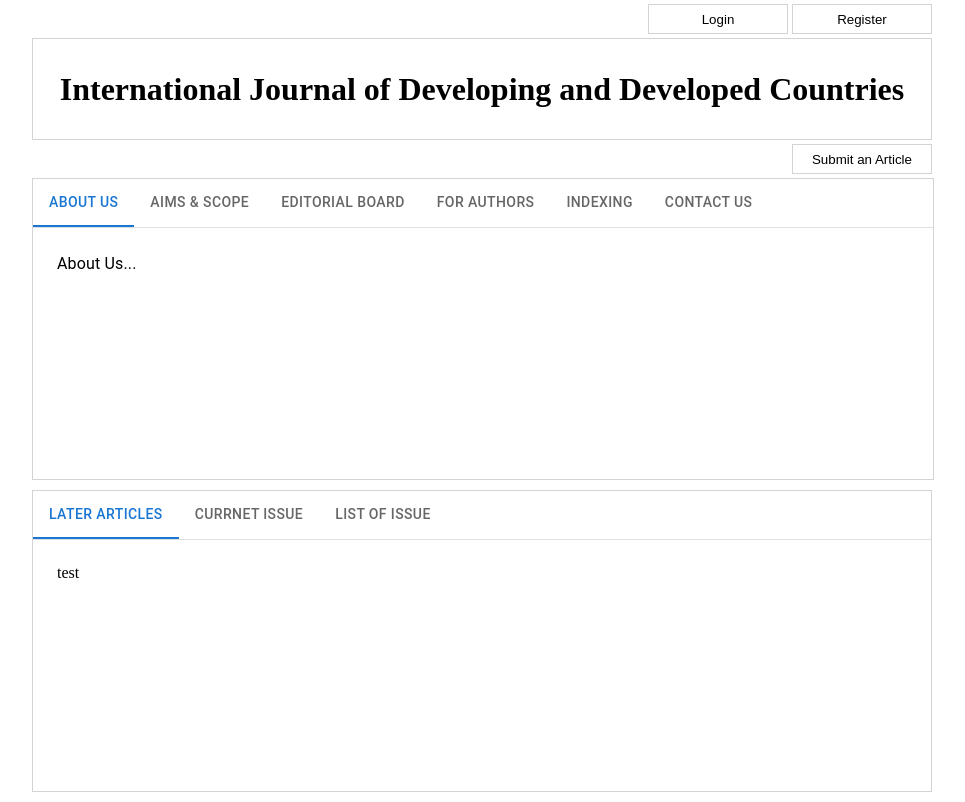
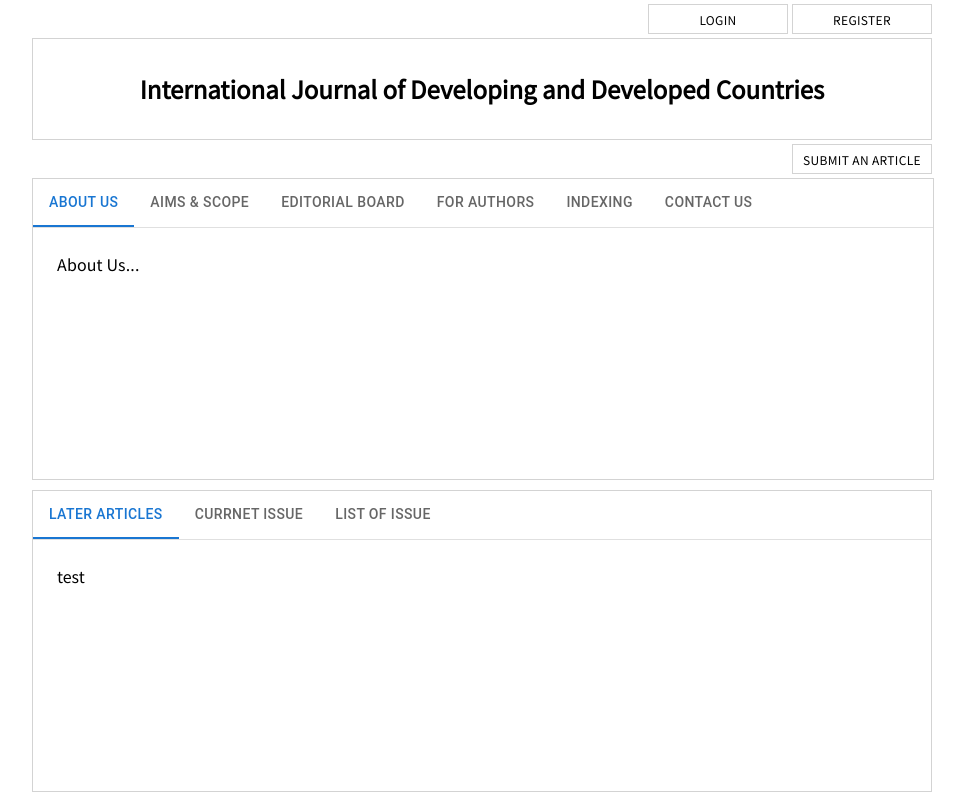
Before and after one commit to mulmuri/International-Journal-of-Developing-and-Developed-Countries, a React app: page / in a window 1280 px wide. Shown: the whole page, without its empty margins (158-1123 px from the left). Built offline with nearby package versions, Linux system fonts and the light colour scheme.

Commit message:
add butt

```diff
--- a/public/index.html
+++ b/public/index.html
@@ -24,6 +24,13 @@
       work correctly both with client-side routing and a non-root public URL.
       Learn how to configure a non-root public URL by running `npm run build`.
     -->
+<!--
+    <link rel="preconnect" href="https://fonts.googleapis.com">
+    <link rel="preconnect" href="https://fonts.gstatic.com" crossorigin>
+-->
+
+    <link href="https://fonts.googleapis.com/css2?family=Noto+Sans+KR&display=swap" rel="stylesheet">
+
     <title>International Journal of Developing and Developed Countries</title>
   </head>
   <body>
--- a/src/Header.js
+++ b/src/Header.js
@@ -4,7 +4,7 @@ import React from 'react';
 export default function Header() {
     return (
         <div className="header">
-            <h1> International Journal of Developing and Developed Countries </h1>
+            <h2> International Journal of Developing and Developed Countries </h2>
         </div>
     )
 }
--- a/src/LoginBar.js
+++ b/src/LoginBar.js
@@ -1,10 +1,31 @@
 import React from 'react';
+import { Button } from '@mui/material';
 
 export default function LoginBar() {
     return (
         <div className="bar">
-            <button variant="outlined" className="myButton">Login</button>
-            <button variant="outlined" className="myButton">Register</button>
+            <Button style={{
+                margin: "4px",
+                marginRight: "0px",
+                height: "30px",
+                width: "140px",
+                fontSize: "12px",
+                color: "black",
+                borderRadius: "0px",
+                border: "lightgray 1px solid",
+                fontFamily: "'Noto Sans KR', sans-serif"
+            }} >Login</Button>
+            <Button style={{
+                margin: "4px",
+                marginRight: "0px",
+                height: "30px",
+                width: "140px",
+                fontSize: "12px",
+                color: "black",
+                borderRadius: "0px",
+                border: "lightgray 1px solid",
+                fontFamily: "'Noto Sans KR', sans-serif"
+            }} >Register</Button>
         </div>
     );
 }
--- a/src/Main.scss
+++ b/src/Main.scss
@@ -5,6 +5,7 @@ $header-height: 100px;
 * {
     margin: 0 auto;
     padding: 0;
+    font-family: 'Noto Sans KR', sans-serif;
 }
 
 .main-header {
@@ -20,7 +21,7 @@ $header-height: 100px;
         border: 1px lightgray solid;
     }
 
-    h1 {
+    h2 {
         text-align: center;
         line-height: 100px;
     }
--- a/src/RegisterBar.js
+++ b/src/RegisterBar.js
@@ -1,9 +1,20 @@
+import { Button } from '@mui/material';
 import React from 'react';
 
 export default function RegisterBar() {
     return (
         <div className="bar">
-            <button variant="outlined" className="myButton" width="170px">Submit an Article</button>
+            <Button style={{
+                margin: "4px",
+                marginRight: "0px",
+                height: "30px",
+                width: "140px",
+                fontSize: "12px",
+                color: "black",
+                borderRadius: "0px",
+                border: "lightgray 1px solid",
+                fontFamily: "'Noto Sans KR', sans-serif"
+            }} >Submit an Article</Button>
         </div>
     )
 }
```
